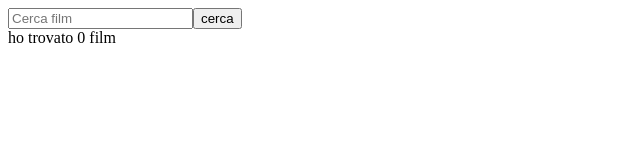
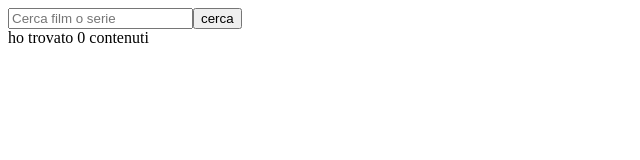
Before and after one commit to giuseppemaisto/BoolFlix, a Vue app: page / in a window 1280 px wide. Shown: the top 160 px of the page, without its empty margins (0-640 px from the left). Built offline with nearby package versions, Linux system fonts and the light colour scheme.

Commit message:
inserita ricerca serie tv

```diff
--- a/src/components/AppContent.vue
+++ b/src/components/AppContent.vue
@@ -1,24 +1,38 @@
 <script>
 import { store } from '../store';
-import cardFilm from './cardFilm.vue'
+import cardFilm from './cardFilm.vue';
+import AppSeries from './AppSeries.vue';
 import axios from 'axios'
 export default {
   components:{
     cardFilm,
+    AppSeries,
   },
   data(){
     return{
         store,
-        searchText: '',
+        search: '',
     }
   },
   methods:{
-    search(input){
+    searchFilm(input){
         let apiCall = store.api_url + input;
 
         axios.get(apiCall).then((response) => {
             store.movieList = response.data.results
         })
+    },
+    searchSerie(input){
+      let apiSerie = store.apiSerie + store.api_key + input;
+
+      axios.get(apiSerie).then((response)=>{
+        store.serieList = response.data.results
+      })
+    },
+
+    ricercaTutto(input){
+      this.searchFilm(input);
+      this.searchSerie(input);
     }
   }
 }
@@ -28,18 +42,19 @@ export default {
     <div class="row">
 
         <div class="input-group mb-3">
-      <input type="text" class="form-control" placeholder="Cerca film " aria-label="Recipient's username" aria-describedby="button-addon2"
-      v-model="searchText" @keyup.enter="search(searchText)">
-      <button class="btn btn-outline-secondary" type="button" id="button-addon2" @click="search(searchText)">cerca</button>
+      <input type="text" class="form-control" placeholder="Cerca film o serie  " aria-label="Recipient's username" aria-describedby="button-addon2"
+      v-model="search" @keyup.enter="ricercaTutto(search)">
+      <button class="btn btn-outline-secondary" type="button" id="button-addon2" @click="ricercaTutto(search)">cerca</button>
 
     </div>
 
 </div>
 <div>
-    ho trovato {{store.movieList.length}} film
+    ho trovato {{store.movieList.length}} contenuti
 </div>
 <div class="row row-cols-5 gap-5 justify-content-between">
     <cardFilm v-for="(item, index) in store.movieList" :key="index" :movie="item"></cardFilm>
+    <AppSeries v-for="(item, index) in store.serieList" :key="index" :cardSerie="item"></AppSeries>
 
 </div>
 </div>
--- /dev/null
+++ b/src/components/AppSeries.vue
@@ -0,0 +1,43 @@
+<script>
+import { store } from '../store';
+export default {
+    props:{
+        cardSerie: Object,
+    },
+    data(){
+        return{
+            store,
+        }
+    }
+}
+</script>
+<template lang="">
+<div class="col card">
+
+<div class="card-container">
+    <h3 class="card-title">{{cardSerie.title}}</h3>
+</div>
+
+<ul class="list-series">
+
+    <li class="list-series-item">
+        <div>
+            titolo {{cardSerie.original_title}}
+        </div>
+    </li>
+    <li class="list-series-item">
+        <div>
+            lingua {{cardSerie.original_language}}
+        </div>
+    </li>
+    <li class="list-series-item">
+        <div>
+            voto {{cardSerie.average}}
+        </div>
+    </li>
+</ul>
+</div>
+</template>
+<style lang="">
+
+</style>
--- a/src/store.js
+++ b/src/store.js
@@ -1,7 +1,13 @@
 import { reactive } from 'vue'
 
 export const store = reactive ({
-    api_key: 'ed5a553d0f0fa2ed377fc37dff0de52e',
+    api_key: 'api_key=ed5a553d0f0fa2ed377fc37dff0de52e&lenguage=en-US&query=',
+    apikey: 'ed5a553d0f0fa2ed377fc37dff0de52e',
     api_url: 'https://api.themoviedb.org/3/search/movie?api_key=ed5a553d0f0fa2ed377fc37dff0de52e&language=it-IT&query=',
+    apiSerie: 'https://api.themoviedb.org/3/search/tv?',
     movieList : [],
+    serieList: [],
+    LangList : [
+        'us','it','fr'
+    ]
 })
```
